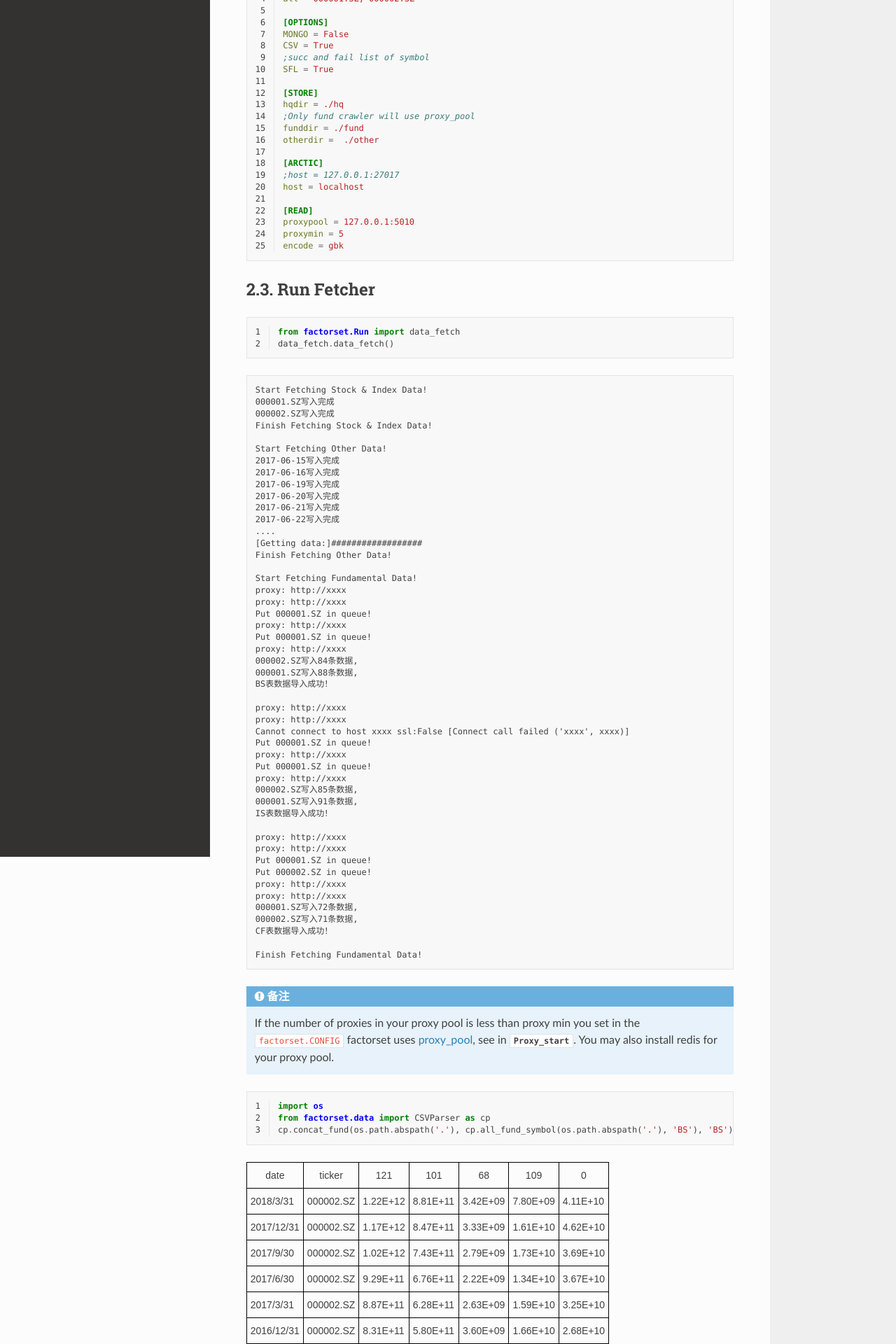
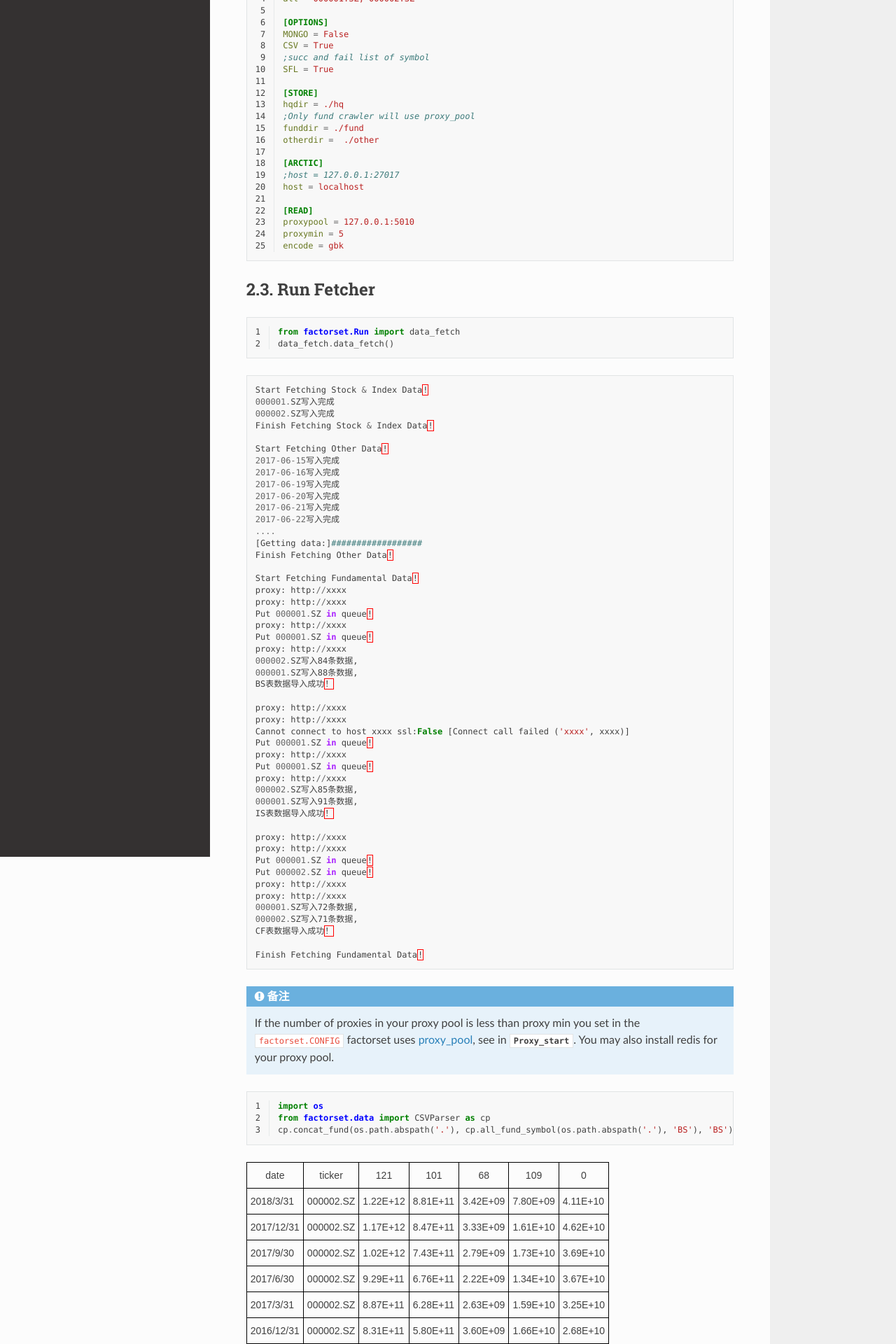
Before and after one commit to quantasset/factorset, a Sphinx documentation site: the page built from docs/source/data.rst, in a window 1280 px wide. Shown: the part 971-2891 px from the top of the page at 70% size. Built offline with Sphinx 7.4.7 and the Read the Docs theme 2.0.0, drawn with Linux system fonts in a browser that asks for light colours; cross-references to code outside the pages are shown as plain code.

Commit message:
another try for syntax highlight

```diff
--- a/docs/source/conf.py
+++ b/docs/source/conf.py
@@ -82,14 +82,6 @@ language = 'zh_CN'
 # This pattern also affects html_static_path and html_extra_path .
 exclude_patterns = []
 
-# The name of the Pygments (syntax highlighting) style to use.
-# highlight_language = 'python'
-pygments_style = 'default'
-# pygments_style = 'sphinx'
-
-
-# -- Options for HTML output -------------------------------------------------
-
 # The theme to use for HTML and HTML Help pages.  See the documentation for
 # a list of builtin themes.
 # Use the Zipline's solution
@@ -105,6 +97,15 @@ if not on_rtd:  # only import and set the theme if we're building docs locally
         html_theme_path = [sphinx_rtd_theme.get_html_theme_path()]
 
 # html_theme = 'sphinx_rtd_theme'
+
+# The name of the Pygments (syntax highlighting) style to use.
+highlight_language = 'python'
+# pygments_style = 'default'
+# pygments_style = 'sphinx'
+
+
+# -- Options for HTML output -------------------------------------------------
+
 
 # Theme options are theme-specific and customize the look and feel of a theme
 # further.  For a list of options available for each theme, see the
```
